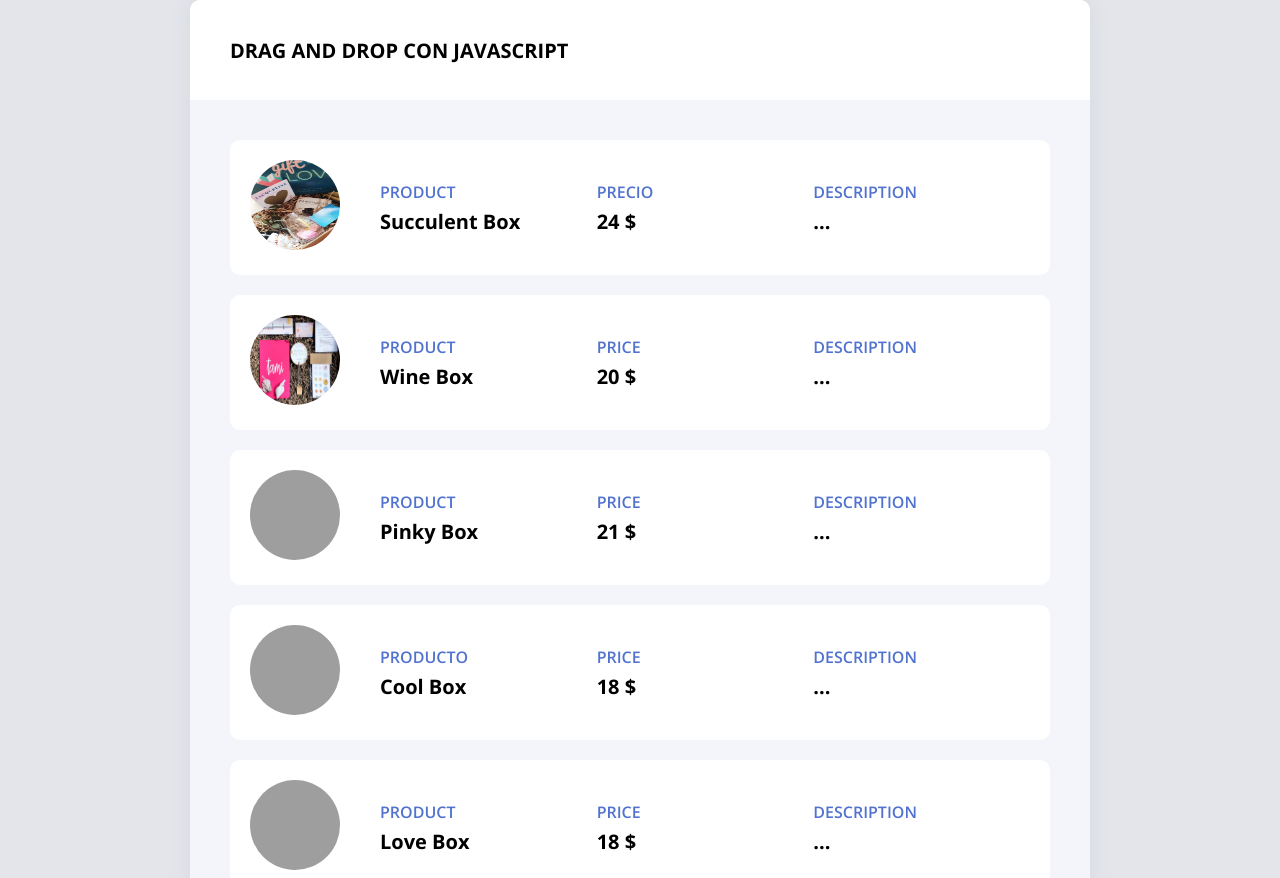
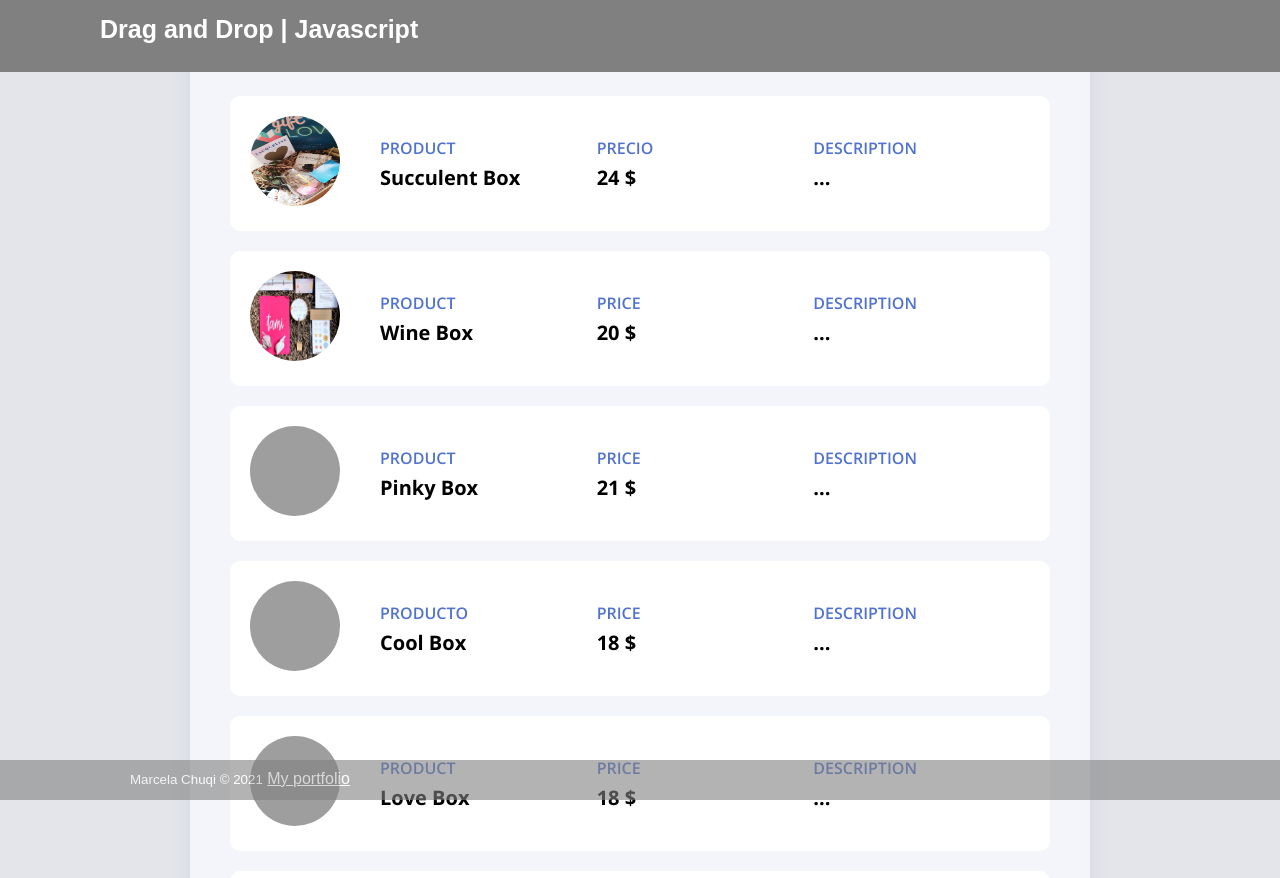
Before and after one commit to marcelachuqi/drag-and-drop, a plain HTML site: page index.html in a window 1280 px wide. Shown: the top 878 px of the page. Drawn offline with nearby package versions, Linux system fonts and the light colour scheme; grey boxes are pictures that could not be loaded.

Commit message:
add fppter and header

```diff
--- a/css/estilos.css
+++ b/css/estilos.css
@@ -13,9 +13,26 @@ body {
   justify-content: center;
 }
 
+.title {
+  z-index: 999;
+  margin-top: 0px;
+  position: absolute;
+  font-size: 25px;
+  width: 100vw;
+  height: 9%;
+  left: 0px;
+  top: 0px;
+  position: fixed;
+  padding: 15px 0 10px 100px;
+  color: rgb(255, 255, 255);
+  font-family: sans-serif;
+  background-color: grey;
+}
+
 .contenedor {
   width: 90%;
   max-width: 900px;
+  margin-top: 3.5rem;
 }
 
 .contenedor-lista {
@@ -81,3 +98,17 @@ body {
   border-radius: 100%;
   margin-right: 40px;
 }
+.footer_js {
+  width: 100vw;
+  height: 5%;
+  padding: 10px 0 0 130px;
+  position: fixed;
+  bottom: 0px;
+  opacity: 0.6;
+  color: white;
+  font-family: Arial, Helvetica, sans-serif;
+  background-color: grey;
+}
+.footer-link {
+  color: white;
+}
--- a/index.html
+++ b/index.html
@@ -12,10 +12,11 @@
     <link rel="stylesheet" href="css/estilos.css" />
   </head>
   <body>
+    <header>
+      <h1 class="title">Drag and Drop | Javascript</h1>
+    </header>
     <div class="contenedor">
       <div class="contenedor-lista">
-        <h1>Drag and Drop con Javascript</h1>
-
         <div class="lista" id="lista">
           <!-- Persona #1 -->
           <div class="producto" data-id="1">
@@ -164,6 +165,17 @@
         </div>
       </div>
     </div>
+    <footer class="footer_js">
+      <spam class="footer-text">
+        <small>Marcela Chuqi &copy; 2021</small>
+      </spam>
+
+      <spam>
+        <a class="footer-link" href="https://marcelachuqi.github.io/portfolio/"
+          >My portfolio</a
+        >
+      </spam>
+    </footer>
     <script src="https://cdn.jsdelivr.net/npm/sortablejs@latest/Sortable.min.js"></script>
 
     <script src="https://cdn.jsdelivr.net/npm/sortablejs@latest/Sortable.min.js"></script>
```
